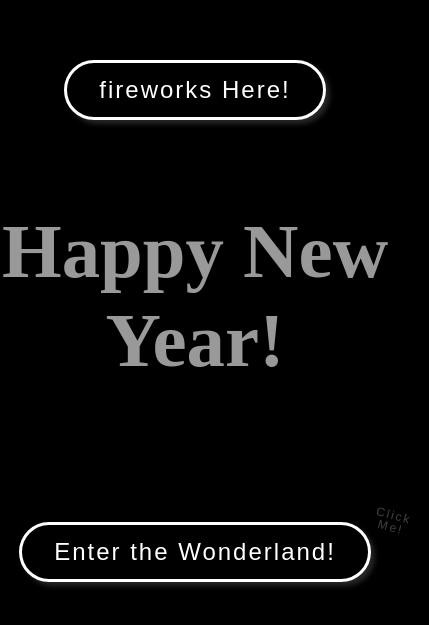
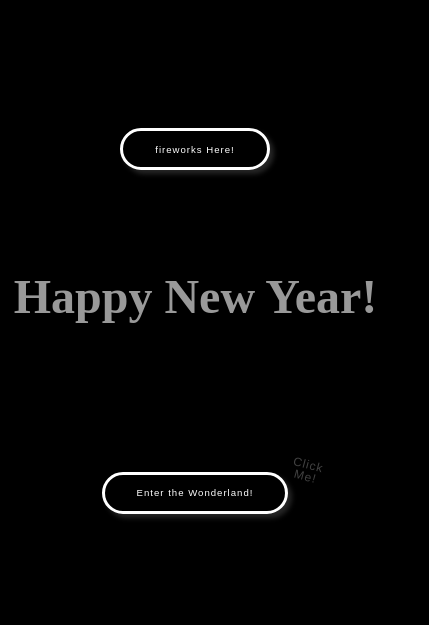
Before and after one commit to Rohail30/Happy-New-Year-, a plain HTML site: page Project Happy New Year!/index.html in a window 390 px wide. Shown: the part 101-726 px from the top of the page, 429 px wide, since content can reach past the window. Drawn offline with Linux system fonts and the light colour scheme.

Commit message:
css updated

```diff
--- a/Project Happy New Year!/style.css
+++ b/Project Happy New Year!/style.css
@@ -346,13 +346,27 @@ button {
 
 @media only screen and (max-width: 600px) {
   .message {
-      font-size: 4em;
+      font-size: 2.5em;
       margin-top: 10vh;
       margin-bottom: 18vh;
   }
 
   .explore-button {
       font-size: 0.8em;
+  }
+
+  button {
+    background: transparent;
+    color: #fff;
+    border: 3px solid #fff;
+    border-radius: 50px;
+    padding: 0.8rem 2rem;
+    font: 0.6rem "Margarine", sans-serif;
+    outline: none;
+    cursor: pointer;
+    position: relative;
+    transition: 0.2s ease-in-out;
+    letter-spacing: 1px;
   }
 }
 
```
